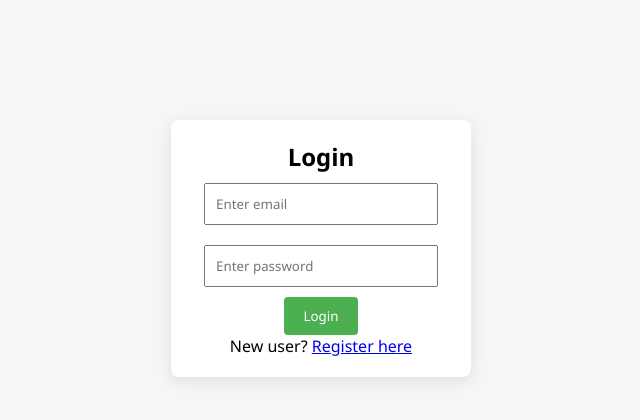
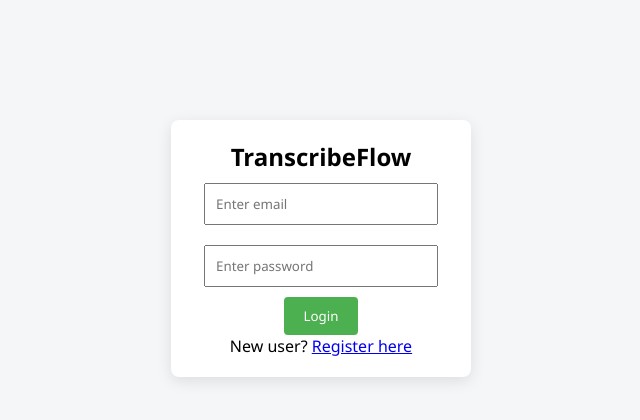
Before and after one commit to heyruchika-01/Infosys-TranscribeFlow, a Flask app: page / in a window 1280 px wide. Shown: the part 90-510 px from the top of the page, without its empty margins (319-959 px from the left). Run offline with Flask 3, Linux system fonts and the light colour scheme.

Commit message:
Update login header to 'TranscribeFlow'

```diff
--- a/templates/login.html
+++ b/templates/login.html
@@ -17,7 +17,8 @@
 </header>
 
 <div class="login-box">
-    <h2>Login</h2>
+    <h2>TranscribeFlow</h2>
+
 
     {% with messages = get_flashed_messages() %}
       {% if messages %}
```
